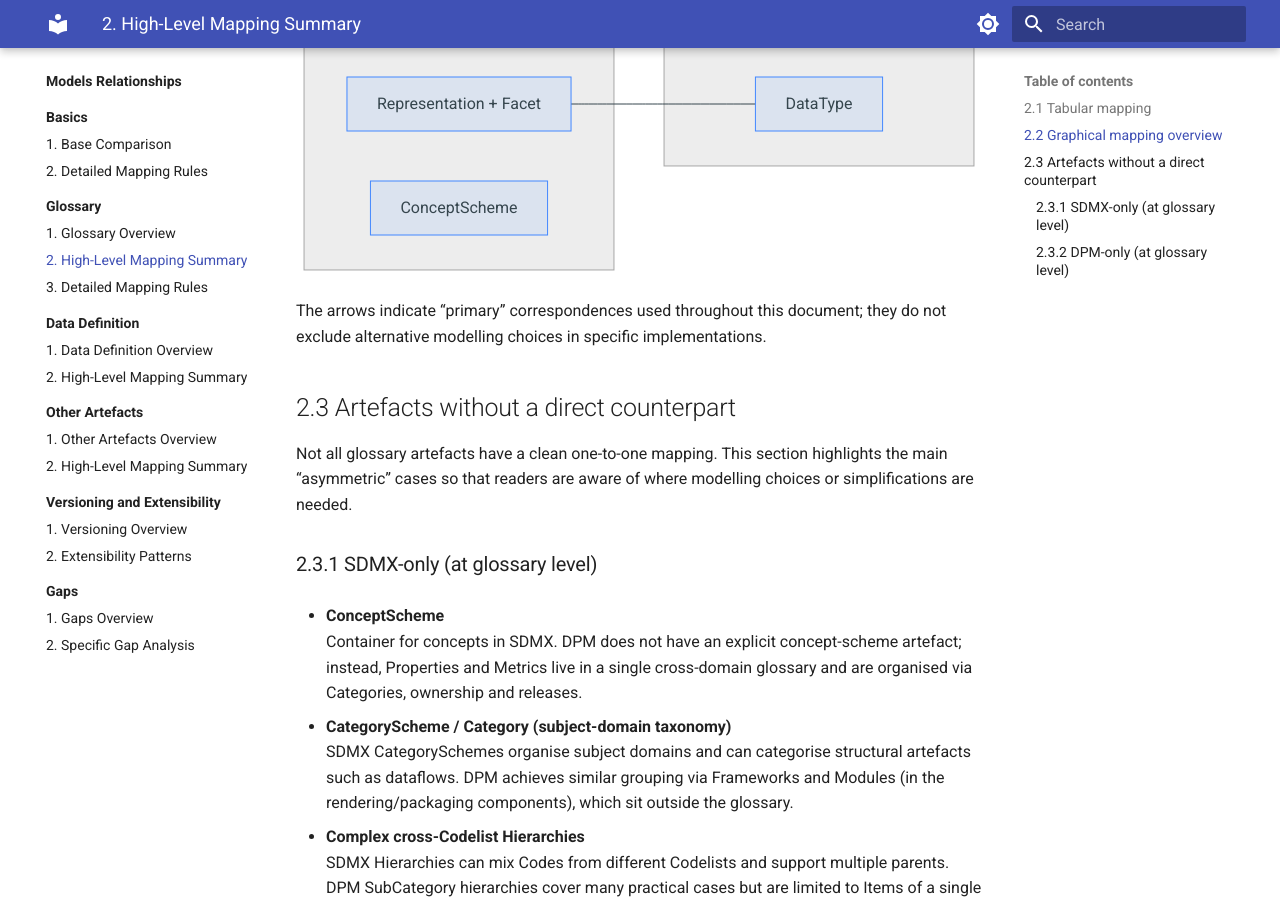
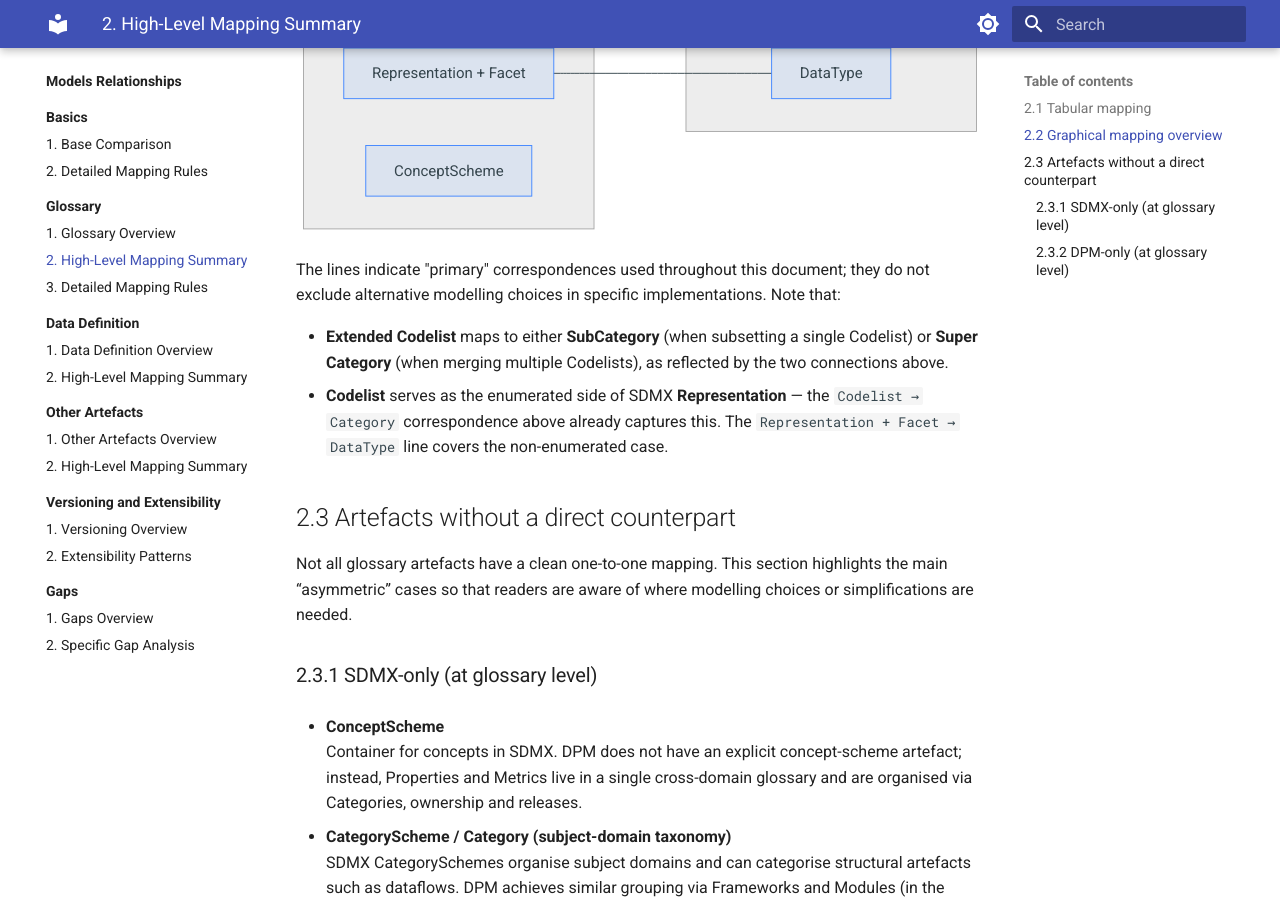
Before and after one commit to sdmx-twg/wp-sdmx-dpm, an MkDocs documentation site: the page built from docs/models-relationships/01_glossary/02_high_level_mapping_summary.md, in a window 1280 px wide and 900 px high, scrolled down 2101 px. Built offline with MkDocs 1.6.1 and Material for MkDocs 9.7.7, drawn with Linux system fonts in a browser that asks for light colours.

Commit message:
fix: add SubCategory link for Extended Codelist in graphical mapping
Addresses #27 — Extended Codelist now maps to both SubCategory
(subset case) and Super Category (merge case) in the diagram.
Added notes clarifying the dual mapping and that Codelists serve
as enumerated Representations.

````diff
--- a/docs/models-relationships/01_glossary/02_high_level_mapping_summary.md
+++ b/docs/models-relationships/01_glossary/02_high_level_mapping_summary.md
@@ -47,12 +47,16 @@ flowchart LR
   sConcept --- dProp
   sCodelist --- dCat
   sCode --- dItem
-  sExt --- dSuper
+  sExt -- "merge" --- dSuper
+  sExt -- "subset" --- dSub
   sHier --- dSub
   sRep --- dDT
 ```
 
-The arrows indicate “primary” correspondences used throughout this document; they do not exclude alternative modelling choices in specific implementations.
+The lines indicate "primary" correspondences used throughout this document; they do not exclude alternative modelling choices in specific implementations. Note that:
+
+- **Extended Codelist** maps to either **SubCategory** (when subsetting a single Codelist) or **Super Category** (when merging multiple Codelists), as reflected by the two connections above.
+- **Codelist** serves as the enumerated side of SDMX **Representation** — the `Codelist → Category` correspondence above already captures this. The `Representation + Facet → DataType` line covers the non-enumerated case.
 
 ## 2.3 Artefacts without a direct counterpart
 
````
